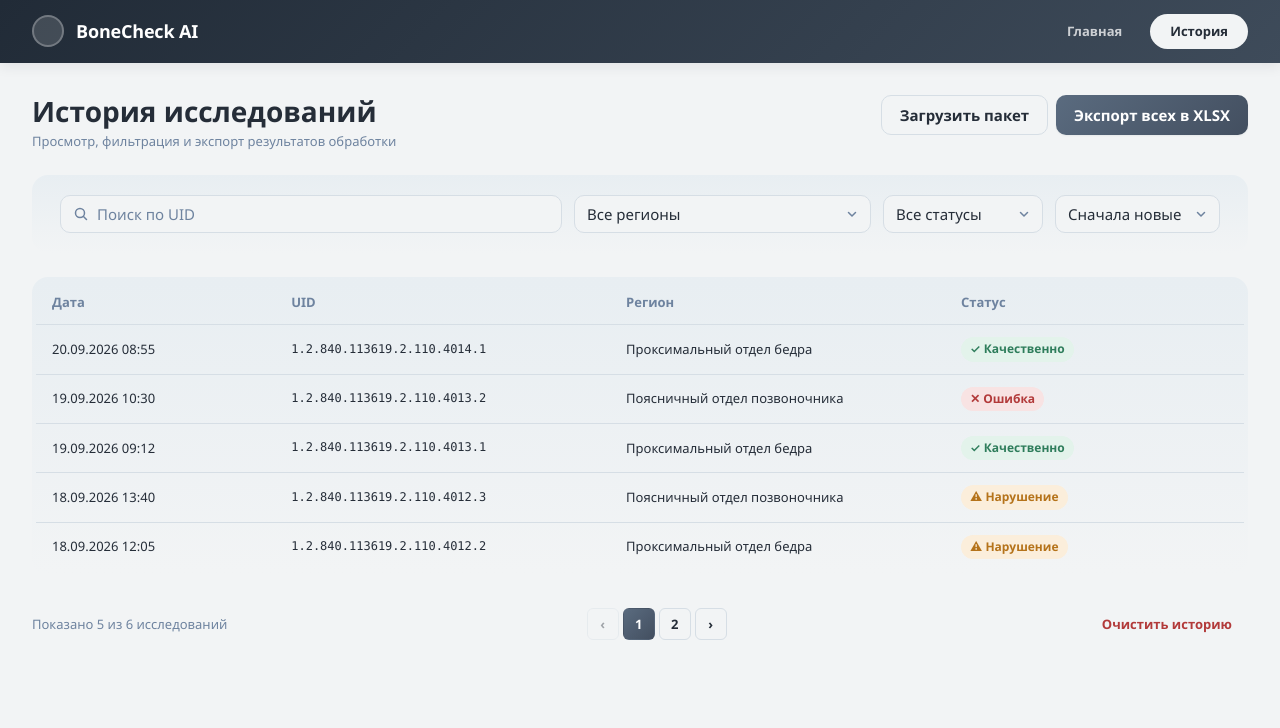
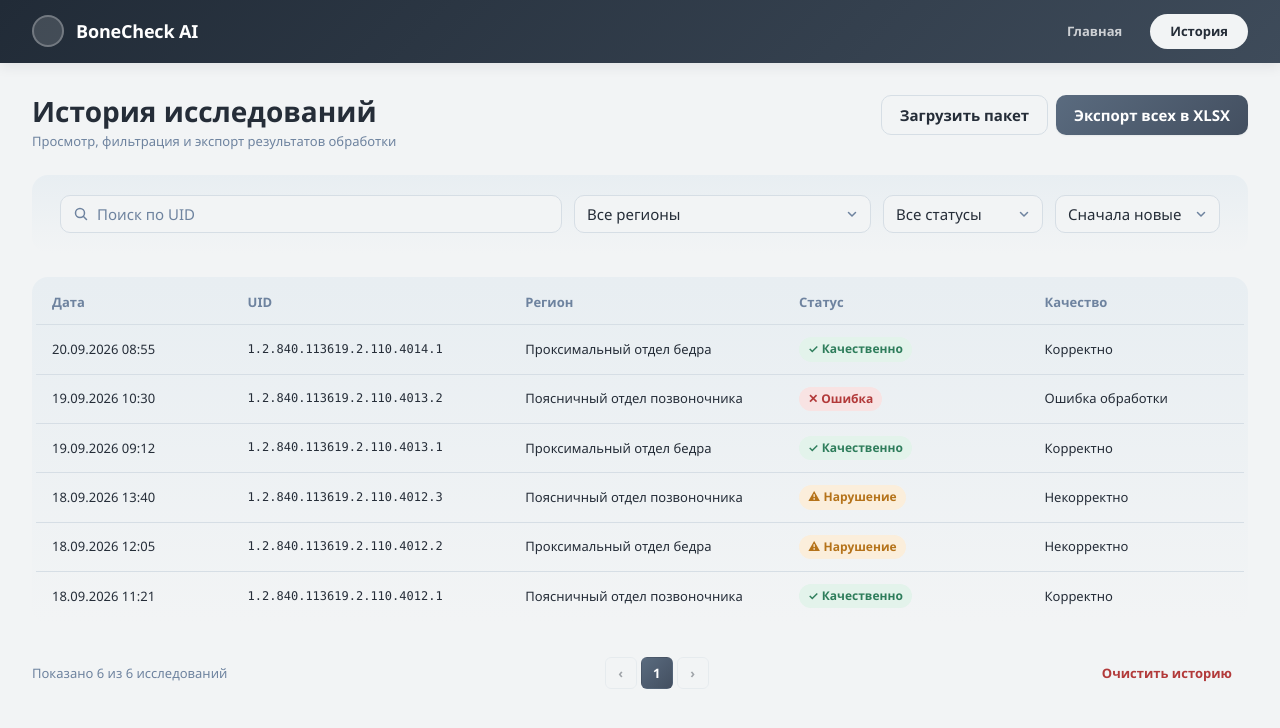
Before and after one commit to mister-kaka/bonecheck-ai, a React (Vite) app in the folder frontend/: page /history in a window 1280 px wide. Shown: the top 728 px of the page. Built offline with nearby package versions, Linux system fonts and the light colour scheme; a web font is replaced by a local one.

Commit message:
правки HistoryPage

```diff
--- a/frontend/src/components/HistoryPage/HistoryTable.tsx
+++ b/frontend/src/components/HistoryPage/HistoryTable.tsx
@@ -1,5 +1,5 @@
-import { EmptyState } from "./EmptyState.tsx";
-import { StatusBadge } from "./StatusBadge.tsx";
+import { EmptyState } from "./EmptyState";
+import { StatusBadge } from "./StatusBadge";
 import type { HistoryItem } from "../../types/study";
 import styles from "../../styles/HistoryTable.module.css";
 
@@ -17,6 +17,13 @@ function formatDate(iso: string): string {
   const hh = String(d.getHours()).padStart(2, "0");
   const min = String(d.getMinutes()).padStart(2, "0");
   return `${dd}.${mm}.${yyyy} ${hh}:${min}`;
+}
+
+function getQualityLabel(item: HistoryItem): string {
+  if (item.status === "Failure") return "Ошибка обработки";
+  if (item.quality_class === 1) return "Некорректно";
+  if (item.quality_class === 0) return "Корректно";
+  return "—";
 }
 
 export function HistoryTable({
@@ -37,6 +44,7 @@ export function HistoryTable({
             <th className={styles.thUid}>UID</th>
             <th className={styles.thRegion}>Регион</th>
             <th className={styles.thStatus}>Статус</th>
+            <th className={styles.thQuality}>Качество</th>
           </tr>
         </thead>
         <tbody>
@@ -55,6 +63,7 @@ export function HistoryTable({
                   qualityClass={item.quality_class}
                 />
               </td>
+              <td>{getQualityLabel(item)}</td>
             </tr>
           ))}
         </tbody>
--- a/frontend/src/pages/HistoryPage/HistoryPage.tsx
+++ b/frontend/src/pages/HistoryPage/HistoryPage.tsx
@@ -7,7 +7,7 @@ import { mockRegions, mockStatuses, mockSorts } from '../../mocks/regions';
 import type { HistoryItem } from '../../types/study';
 import styles from '../../styles/HistoryPage.module.css';
 
-const PAGE_SIZE = 5;
+const PAGE_SIZE = 10;
 
 export function HistoryPage() {
   const [search, setSearch] = useState('');
```
